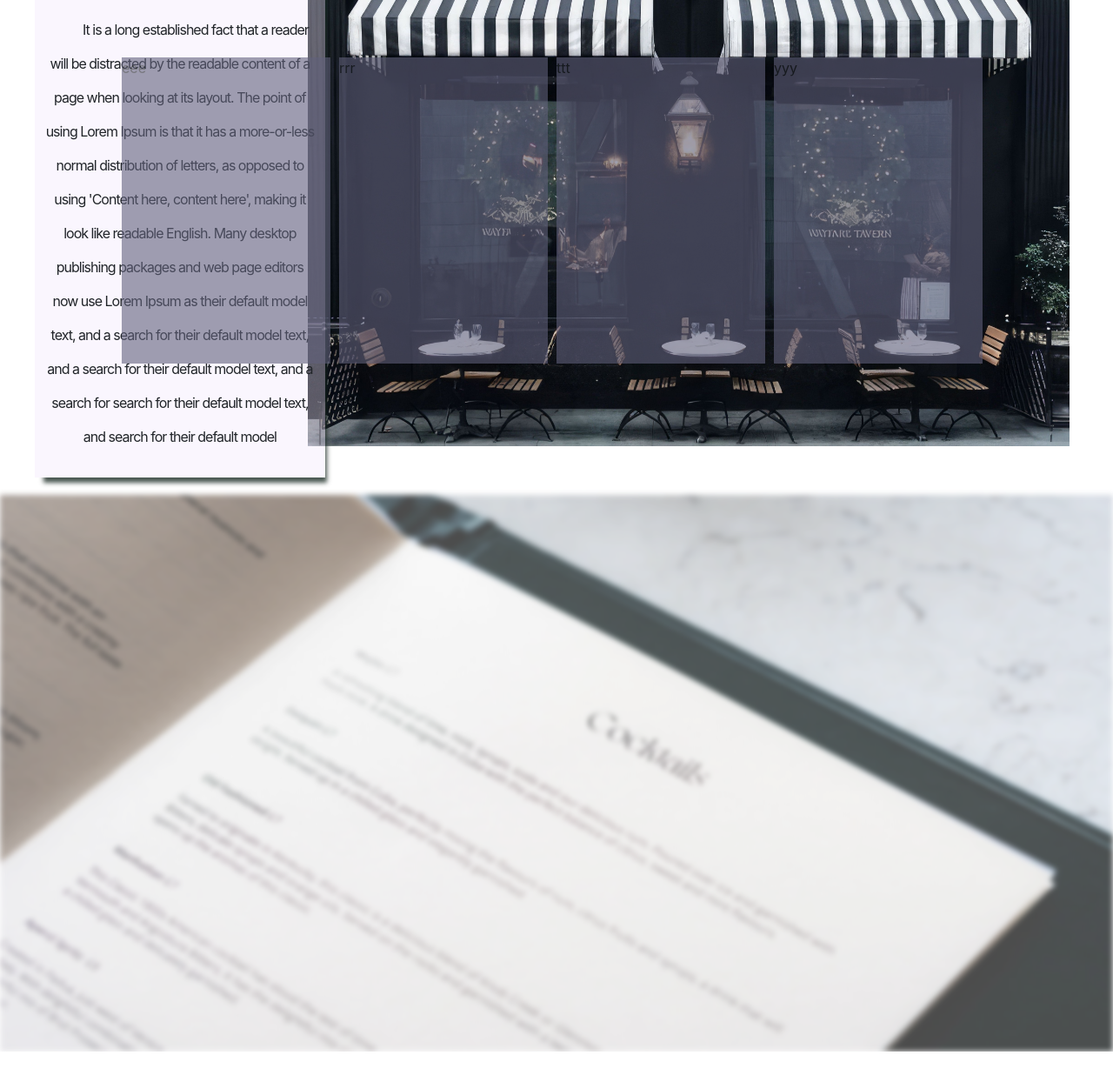
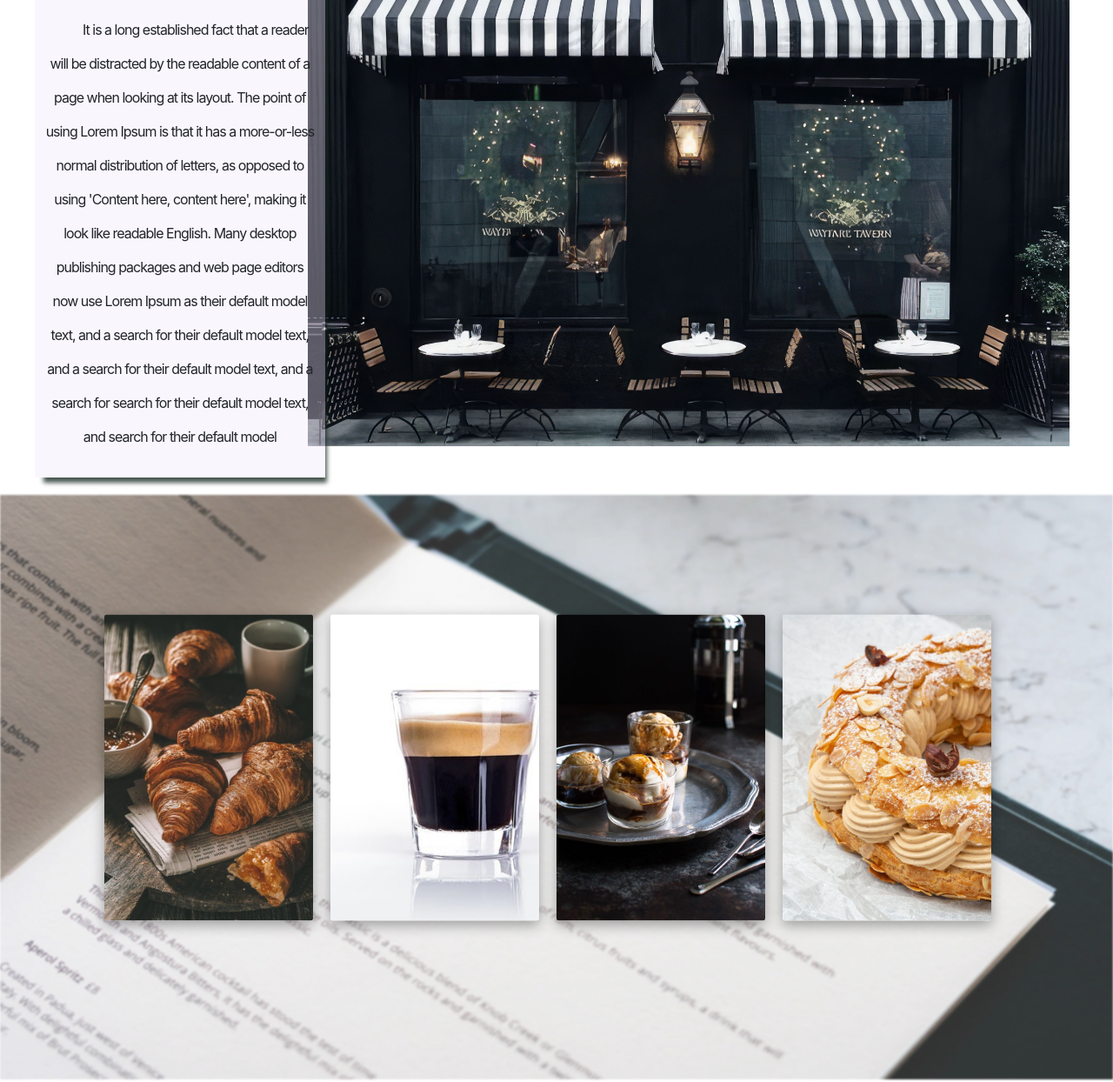
Before and after one commit to mmehtapavci/moonwhite, a React app: page / in a window 1280 px wide. Shown: the part 158-1402 px from the top of the page at 87% size. Before the commit the page ends 1367 px from the top, so only its background shows below. Built offline with nearby package versions, Linux system fonts and the light colour scheme.

Commit message:
imgeditt

```diff
--- a/src/components/App.js
+++ b/src/components/App.js
@@ -1,11 +1,15 @@
+// App.js
+import React from 'react';
 import '../style/App.css';
 import Navbar from './Navbar';
 import Section from './Section';
 import SectionTwo from './SectionTwo';
 import SectionImage from '../img/Bloom-3.jpg';
-import SectionTwoImage from '../img/coff.jpg'
-
-
+import SectionTwoImage from '../img/coff.jpg';
+import SectionTwoImage1 from '../img/boximage1.jpg';
+import SectionTwoImage2 from '../img/boximage2.jpg';
+import SectionTwoImage3 from '../img/boximage3.jpg';
+import SectionTwoImage4 from '../img/boximage4.jpg';
 
 function App() {
     return (
@@ -14,7 +18,13 @@ function App() {
             <Section
                 image={SectionImage}
             />
-            <SectionTwo background={SectionTwoImage} />
+            <SectionTwo
+                background={SectionTwoImage}
+                boximage1={SectionTwoImage1}
+                boximage2={SectionTwoImage2}
+                boximage3={SectionTwoImage3}
+                boximage4={SectionTwoImage4}
+            />
         </>
     );
 }
--- a/src/components/SectionTwo.js
+++ b/src/components/SectionTwo.js
@@ -1,15 +1,16 @@
+// SectionTwo.js
 import React from 'react';
 import '../style/SectionTwo.css';
 
-function SectionTwo({ background }) {
+function SectionTwo({ background, boximage1, boximage2, boximage3, boximage4 }) {
     return (
         <>
             <img src={background} alt="background" className="sectiontwo-image" />
             <div className="box-container">
-                <div className="box">eee</div>
-                <div className="box">rrr</div>
-                <div className="box">ttt</div>
-                <div className="box">yyy</div>
+                <img className='boximg' src={boximage1} alt="" />
+                <img className='boximg' src={boximage2} alt="" />
+                <img className='boximg' src={boximage3} alt="" />
+                <img className='boximg' src={boximage4} alt="" />
             </div>
         </>
     );
--- a/src/style/SectionTwo.css
+++ b/src/style/SectionTwo.css
@@ -4,8 +4,8 @@
     box-sizing: border-box;
 }
 .box-container {
-    position: fixed;
-    top: 50%;
+    position: relative;
+    bottom: 22rem;
     left: 50%;
     transform: translate(-50%, -50%);
     display: flex;
@@ -13,18 +13,19 @@
     align-items: center;
     z-index: 1;
 }
-
 .sectiontwo-image {
     width: 100%;
-    height: 40rem;
-    opacity: 0.7;
-    filter: blur(3px);
+    height: 42rem; /* Resmin orijinal boyutunu korumak için "auto" olarak ayarlayın */
+    max-height: 42rem; /* Maksimum yükseklik belirleyin */
+    opacity: 0.8;
+    filter: blur(1px);
 }
-
-.box {
+.boximg {
     width: 15rem;
     height: 22rem;
-    background-color: rgb(97, 97, 124);
-    margin-right: 10px;
-    opacity: 0.6;
+    margin-right: 20px;
+    margin-bottom: 13px;
+    border-radius: 3px;
+    box-shadow: rgba(0, 0, 0, 0.35) 0px 5px 15px;
+
 }
```
Also changed, not shown: src/img/0a8934786887d268aaaa4dfb055bfebc.jpg (added), src/img/381fbe70b651fd4f4aa7b16b505ae4c9.jpg (added), src/img/39200398c59efc777448360e2691f012.jpg (added), src/img/555.jpg (deleted), src/img/57d385278cd80ffb5f8c279dae697635.jpg (added), src/img/bfdvz.jpg (added), src/img/boximage1.jpg (added), src/img/boximage2.jpg (added), src/img/boximage3.jpg (added), src/img/boximage4.jpg (added), src/img/dfvcxc.jpg (added), src/img/dsdfdes.jpg (renamed from src/img/coff3.jpg), src/img/fbvvb.jpg (added), src/img/ksjdh.jpg (renamed from src/img/IMG_0830.jpg).
